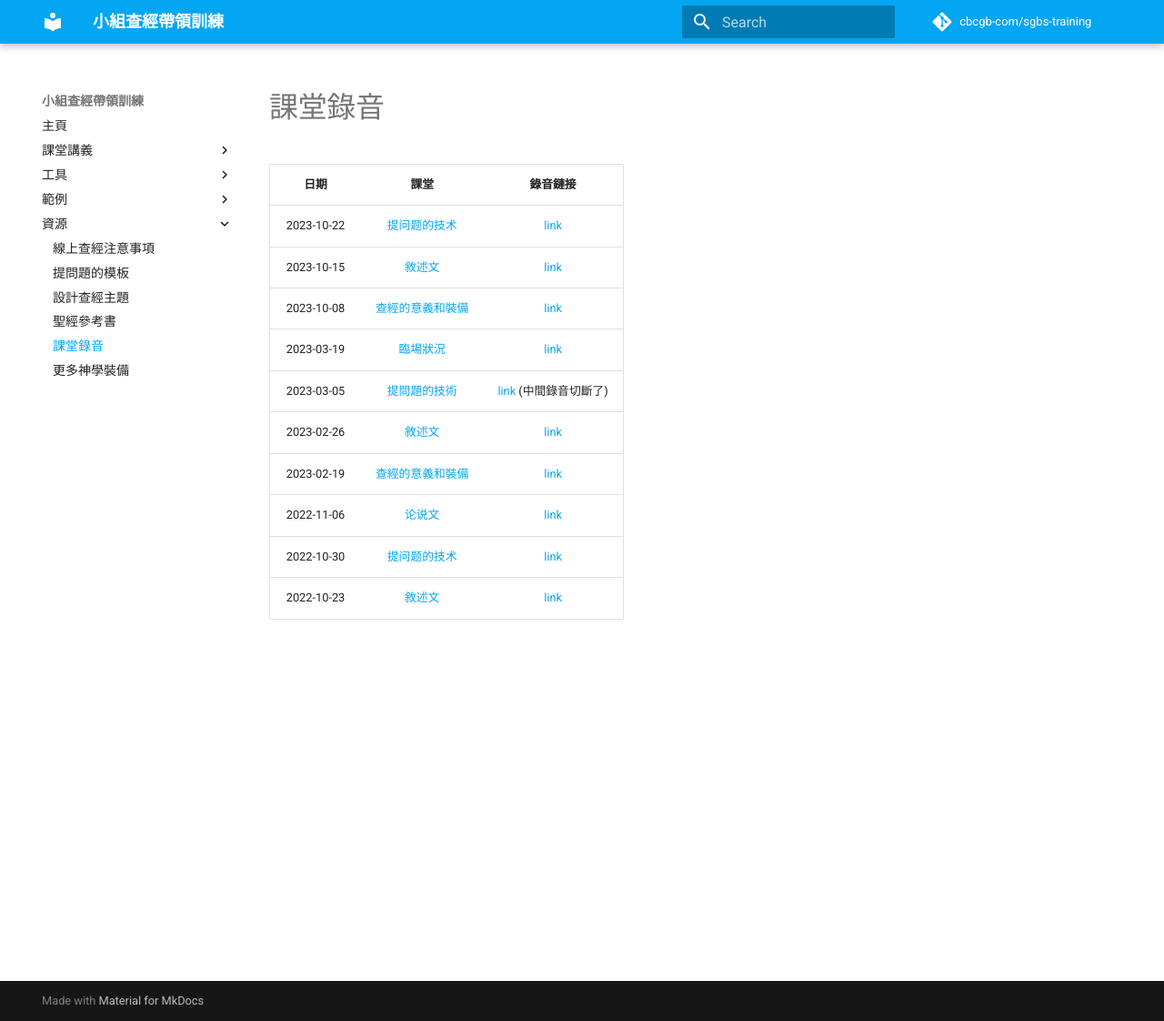
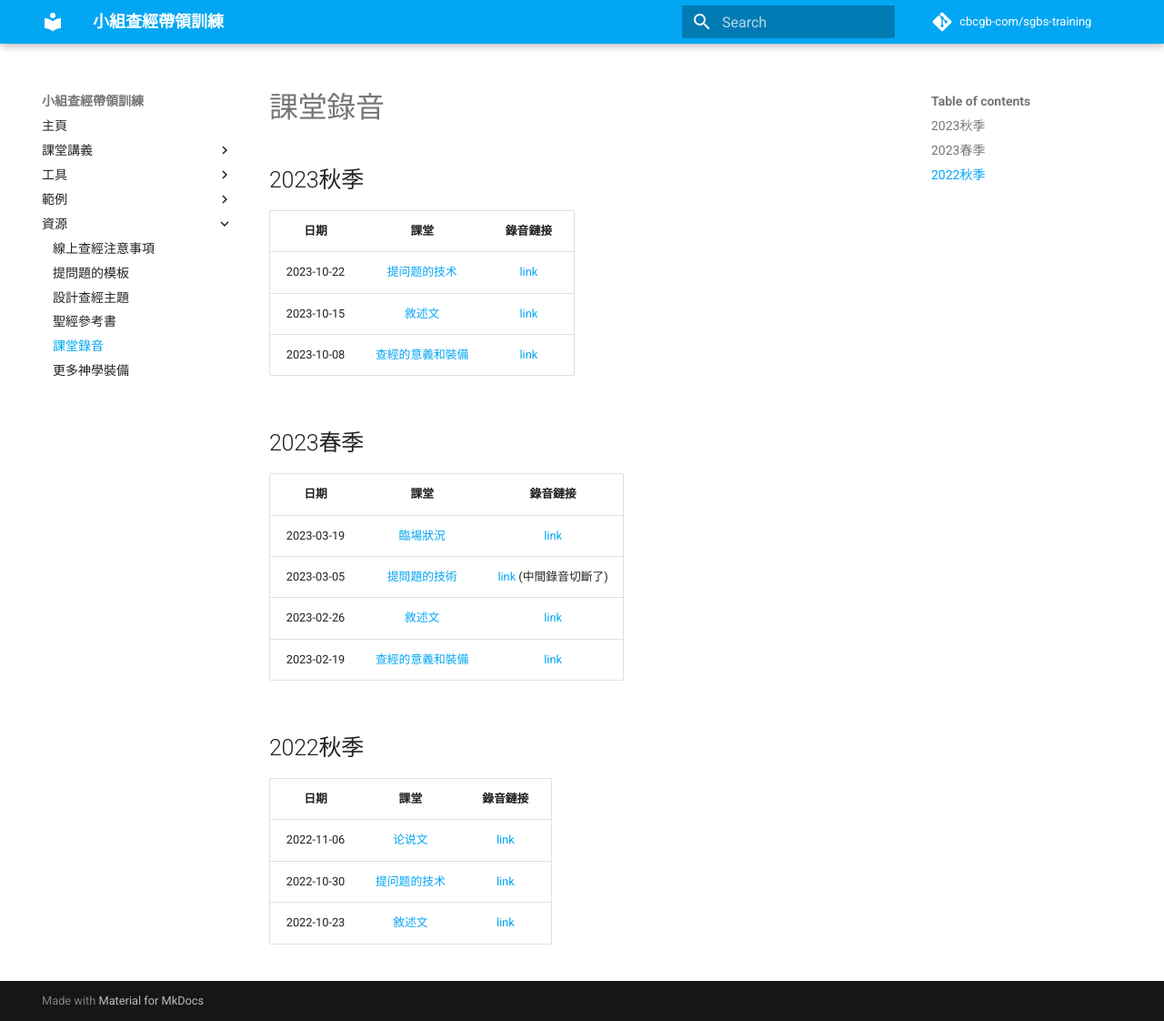
Before and after one commit to cbcgb-com/sgbs-training, an MkDocs documentation site: the page built from docs/resources/recordings.md, in a window 1280 px wide and 1122 px high. Shown: the whole window at 91% size. Built offline with MkDocs 1.6.1 and Material for MkDocs 9.7.7, drawn with Linux system fonts in a browser that asks for light colours; comment, search, counter and statistics services are not loaded.

Commit message:
docs: Update recordings.md with 2023 class recordings
- Added new sections for 2023 Autumn and Spring class recordings.
- Updated links to the class recordings for each lesson.
- Organized recordings by date and lesson for easier navigation.

```diff
--- a/docs/resources/recordings.md
+++ b/docs/resources/recordings.md
@@ -1,14 +1,26 @@
 # 課堂錄音
+
+## 2023秋季
 
 |    日期    |                            課堂                            |                                               錄音鏈接                                               |
 |:----------:|:--------------------------------------------------------:|:----------------------------------------------------------------------------------------------------:|
 | 2023-10-22 |       [提问题的技术](../class-notes/lesson-3-questioning.md)       |         [link](https://www.dropbox.com/scl/fi/tk3yi7599nbgkz8xxf666/20231022-class-recording.mp3?rlkey=nngm37tjrwbuml9qyv5i7mcjl&dl=0)          |
 | 2023-10-15 |       [敘述文](../class-notes/lesson-2-narrative.md)       |         [link](https://www.dropbox.com/scl/fi/55l38lg4i15o7dm26ti1p/20231015-class-recording.mp3?rlkey=jevqj3cjc1x1rjswbd209izci&dl=0)          |
 | 2023-10-08 | [查經的意義和裝備](../class-notes/lesson-1-foundations.md) |    [link](https://www.dropbox.com/scl/fi/tbkzv1y2g8i33nytxdf2l/20231008-class-recording.mp3?dl=0)    |
+
+## 2023春季
+
+|    日期    |                            課堂                            |                                               錄音鏈接                                               |
+|:----------:|:--------------------------------------------------------:|:----------------------------------------------------------------------------------------------------:|
 | 2023-03-19 |     [臨場狀況](../class-notes/lesson-5-situations.md)      |         [link](https://www.dropbox.com/s/3z7ul931sdkumys/20230319-class-recording.mp3?dl=0)          |
 | 2023-03-05 |   [提問題的技術](../class-notes/lesson-3-questioning.md)   | [link](https://www.dropbox.com/s/i79fazaslqw5gfx/20221023-class-recording.mp3?dl=0) (中間錄音切斷了) |
 | 2023-02-26 |       [敘述文](../class-notes/lesson-2-narrative.md)       |         [link](https://www.dropbox.com/s/809oybybin51f3n/20230226-class-recording.mp3?dl=0)          |
 | 2023-02-19 | [查經的意義和裝備](../class-notes/lesson-1-foundations.md) |         [link](https://www.dropbox.com/s/568bwk7yr074hu7/20230219-class-recording.mp3?dl=0)          |
+
+## 2022秋季
+
+|    日期    |                            課堂                            |                                               錄音鏈接                                               |
+|:----------:|:--------------------------------------------------------:|:----------------------------------------------------------------------------------------------------:|
 | 2022-11-06 |     [论说文](../class-notes/lesson-4-argumentation.md)     |          [link](https://www.dropbox.com/sh/wxcdfe52amil48d/AADWhC3NpZKm8Fmfay29g2dTa?dl=0)           |
 | 2022-10-30 |   [提问题的技术](../class-notes/lesson-3-questioning.md)   |         [link](https://www.dropbox.com/s/9oezd89ngvfbhfl/20221030-class-recording.mp3?dl=0)          |
 | 2022-10-23 |       [敘述文](../class-notes/lesson-2-narrative.md)       |         [link](https://www.dropbox.com/s/i79fazaslqw5gfx/20221023-class-recording.mp3?dl=0)          |
```
